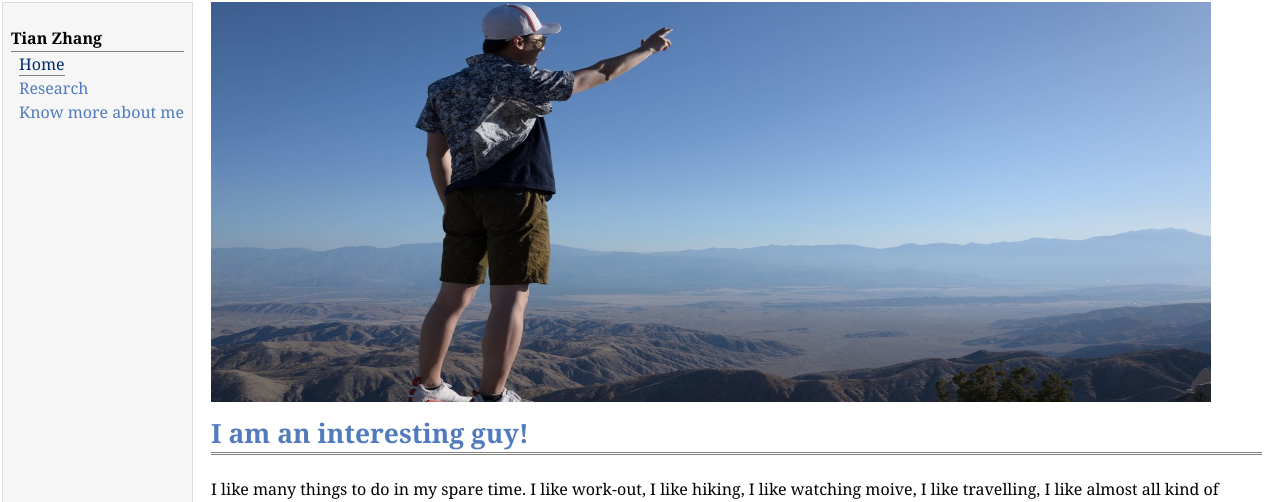
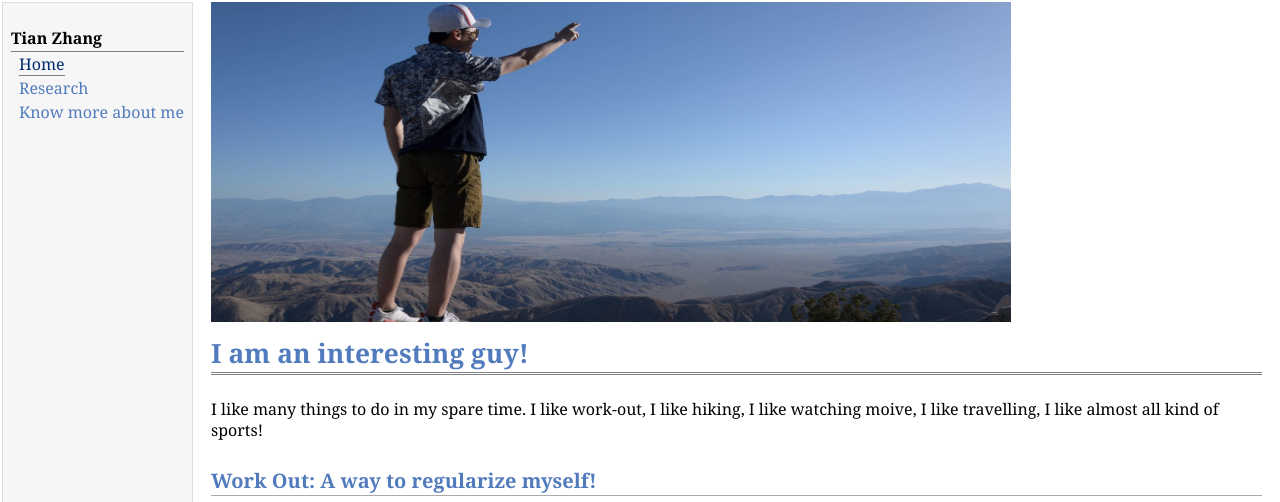
Before and after one commit to dukesky/dukesky.github.io, a Jekyll site: the page me.html, which Jekyll copies as it is, in a window 1280 px wide. Shown: the top 502 px of the page. Built offline with Jekyll 4.4.1, drawn with Linux system fonts in a browser that asks for light colours; grey boxes are pictures that could not be loaded.

Commit message:
Update me.html

```diff
--- a/me.html
+++ b/me.html
@@ -20,7 +20,7 @@
 
 <td id="layout-content">
 <div id="toptitle">
-<img src="figs/me_cover_1.jpg" width="1000px" height="400px" />
+<img src="figs/me_cover_1.jpg" width="800px" height="320px" />
 <h1>I am an interesting guy! <br /></h1>
 </div>
 
@@ -35,12 +35,13 @@
   </div>
   <div class="col">
       <p>Work out is probably the second important thing I do everyday! (of course the first is study/research :) )</p>
-<p>Go to gyms 4-5 times every week is one step of work out. Besides, control of what to eat everyday is another indespensible step!
-  It may be tough in the beginning, but after keeping a few month, I find great benefit! I became getting up early everyday and energetic to
-  while doing everything!</p>
+      <p>Go to gyms 4-5 times every week is one step of work out. Besides, control of what to eat everyday is another indespensible step!
+      It may be tough in the beginning, but after keeping a few month, I find great benefit! I became getting up early everyday and energetic to
+      while doing everything!</p>
   <p>I was 185lbs two years ago, I reduced to 150lbs in 5 months, and then I began bulking. My object is 170lb with 10%-12% body fat rate!
   </p>
   </div>
+</div>
 </div>
 
 
```
